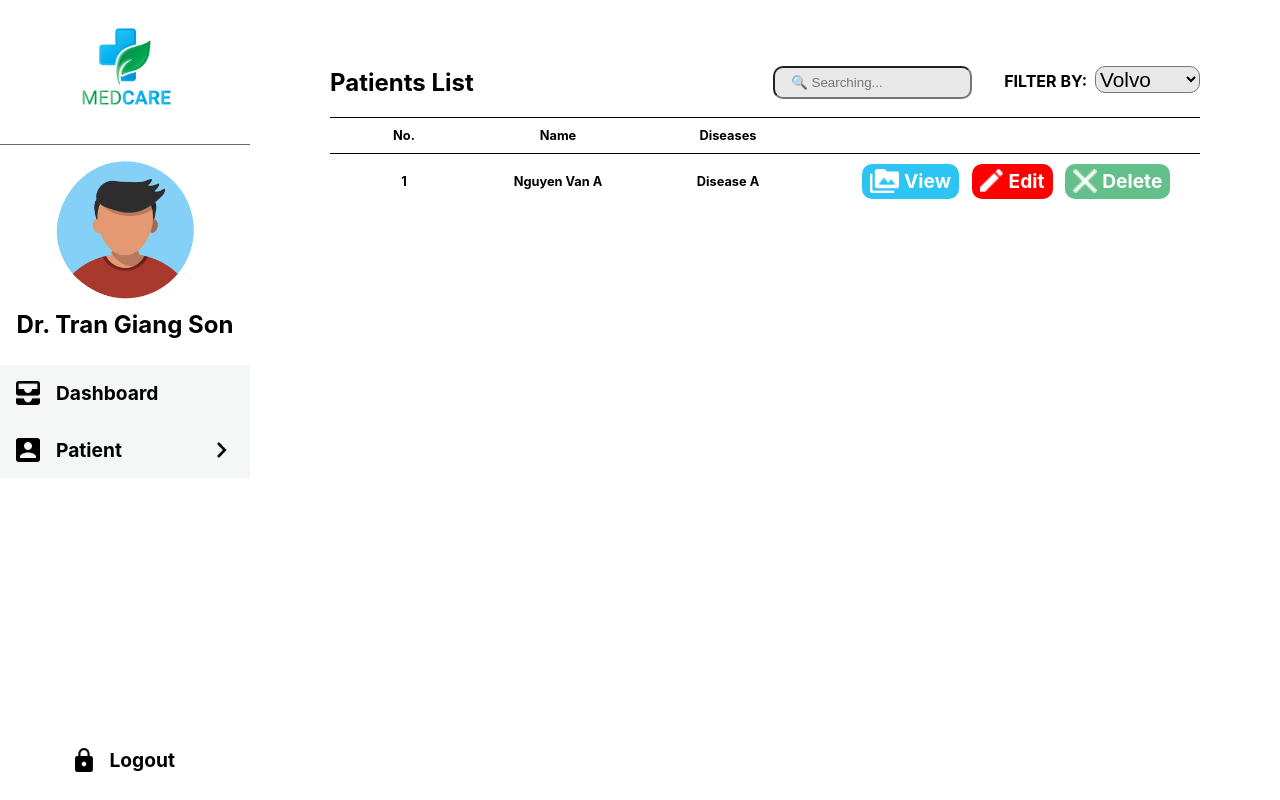
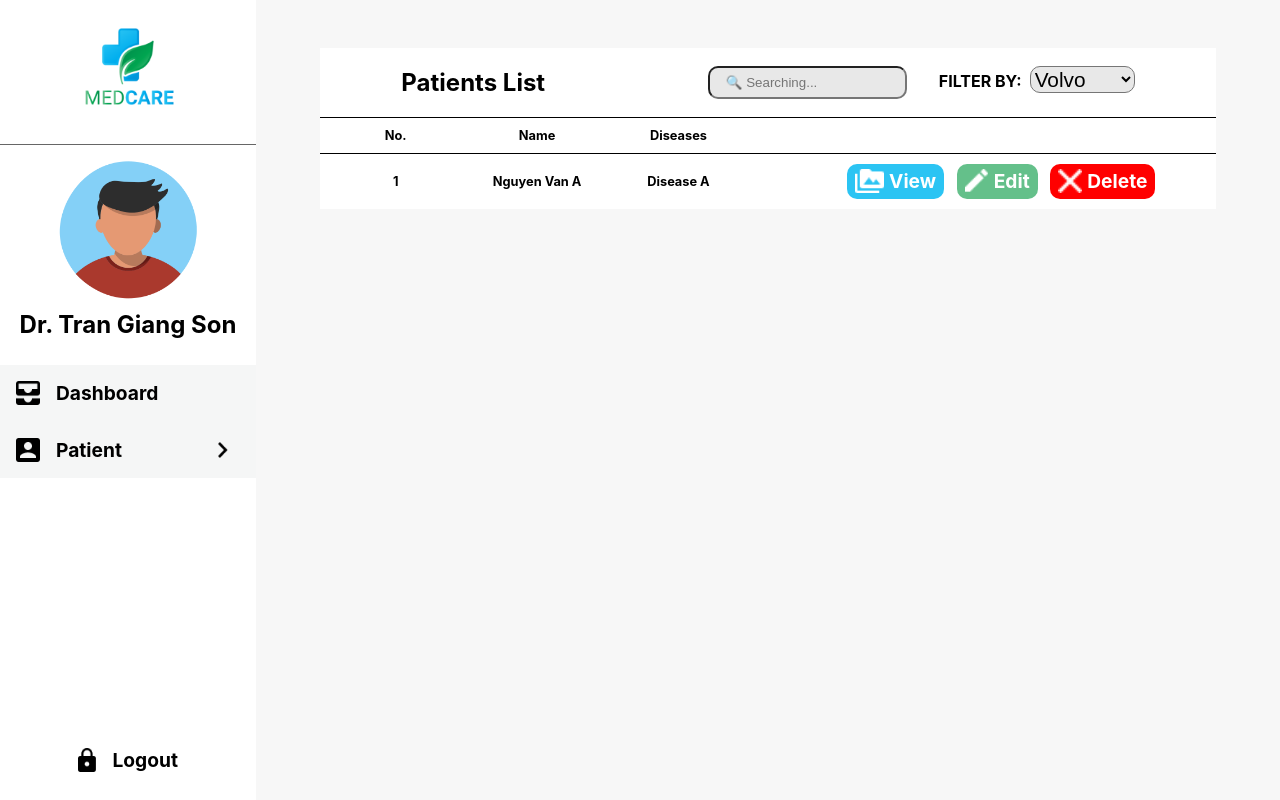
Before and after one commit to oturkeybeoo/USTH-Clinic-Ultrasound-Image-Management, a React (Create React App) app in the folder frontend/: page /patient-list in a window 1280 px wide. Built offline with nearby package versions, Linux system fonts and the light colour scheme.

Commit message:
modify size a bit and done Delete popup

```diff
--- a/frontend/src/components/Doctor/CreateNewCase.js
+++ b/frontend/src/components/Doctor/CreateNewCase.js
@@ -193,10 +193,10 @@ export default CreateNewCase;
 const CreateNewContainer = styled.div`
   position: relative;
   top: 0;
-  left: 15.625rem;
+  left: 20%;
   background-color: #f7f7f7;
-  width: calc(100vw - 15.625rem);
-  height: 100vh;
+  width: calc(100% - 20%);
+  height: 100%;
   display: flex;
   justify-content: space-evenly;
   font-size: 1rem;
--- a/frontend/src/components/Doctor/Navbar.js
+++ b/frontend/src/components/Doctor/Navbar.js
@@ -77,13 +77,14 @@ export class Navbar extends Component {
 
 export default Navbar;
 const LeftNavbar = styled.div`
-  width: 15.625rem;
+  width: 20%;
   height: 100vh;
   display: flex;
   flex-direction: column;
   position: fixed;
   left: 0;
   top: 0;
+  background-color: white;
   .logo-care {
     display: flex;
     justify-content: center;
--- a/frontend/src/components/Doctor/PatientList.js
+++ b/frontend/src/components/Doctor/PatientList.js
@@ -1,15 +1,20 @@
 import React, { Component } from "react";
 import styled from "styled-components";
 import PatientRecord from "./PatientRecord";
-
 const data = {
-    no: "1",
-    name: "Nguyen Van A",
-    diseaes: "Disease A",
-}
+  no: "1",
+  name: "Nguyen Van A",
+  diseaes: "Disease A",
+};
 
 export class PatientList extends Component {
+  constructor(props) {
+    super(props);
 
+    this.state = {
+      deletePopup: false,
+    };
+  }
 
   render() {
     return (
@@ -37,7 +42,8 @@ export class PatientList extends Component {
         <PatientRecord record={data} />
 
         {/* Try passing empty data */}
-        <PatientRecord record=""/>
+        <PatientRecord record="" />
+
       </Patientcontainer>
     );
   }
@@ -47,14 +53,17 @@ export default PatientList;
 const Patientcontainer = styled.div`
   position: relative;
   top: 0;
-  left: 15.625rem;
-  width: calc(100vw - 25.625rem);
-  padding: 3rem 5rem;
+  left: 20%;
+  width: calc(100vw - 30%);
+  height: 100%;
+  padding: 3rem 4rem;
+  background-color: #f7f7f7;
   .header-patients-list {
     display: flex;
-    justify-content: space-between;
+    justify-content: space-around;
     align-items: center;
     border-bottom: solid 1px black;
+    background-color: white;
     h2 {
     }
     label {
@@ -79,7 +88,8 @@ const Patientcontainer = styled.div`
   .title-grid-container {
     display: grid;
     grid-gap: 10px;
-    grid-template-columns: 8rem 10rem 10rem 24rem;
+    background-color: white;
+    grid-template-columns: 15% 15% 15% 55%;
     padding: 10px;
     border-bottom: solid 1px black;
     .title-grid-item {
--- a/frontend/src/components/Doctor/PatientRecord.js
+++ b/frontend/src/components/Doctor/PatientRecord.js
@@ -8,18 +8,33 @@ export class PatientRecord extends Component {
   constructor(props) {
     super(props);
 
-    this.state = {};
+    this.state = {
+      deletePopup: false,
+    };
+    this.onOpenPopup = this.onOpenPopup.bind(this);
+    this.onClosePopup = this.onClosePopup.bind(this);
+    this.onDeleteRecord = this.onDeleteRecord.bind(this);
   }
-
+  onOpenPopup(e) {
+    this.setState({
+      deletePopup: true,
+    })
+  }
+  onClosePopup(e) {
+    this.setState({
+      deletePopup: false,
+    });
+  }
+  onDeleteRecord(e) {
+    this.onClosePopup();
+  }
   render() {
-    if( this.props.record !== "") {
+    if (this.props.record !== "") {
       return (
         <PatientGridContainer>
           <div class="record-grid-item item1">{this.props.record.no}</div>
           <div class="record-grid-item item2">{this.props.record.name}</div>
-              <div class="record-grid-item item3">
-                {this.props.record.diseaes}
-              </div>
+          <div class="record-grid-item item3">{this.props.record.diseaes}</div>
           <div class="record-grid-item item4">
             <div className="view-record">
               <img src={viewIcon} alt="View" />
@@ -29,9 +44,33 @@ export class PatientRecord extends Component {
               <img src={editIcon} alt="Edit" />
               <h2> Edit </h2>
             </div>
-                <div className="delete-record">
+            <div className="delete-record" onClick={this.onOpenPopup}>
               <img src={deleteIcon} alt="Delete" />
               <h2> Delete </h2>
+            </div>
+          </div>
+          <div
+            className={
+              this.state.deletePopup
+                ? "delete-popup-show"
+                : "delete-popup-hidden"
+            }
+          >
+            <div className="pop-up">
+              <div className="pop-up-header">
+                <h2>Are you sure?</h2>
+                <img
+                  src={deleteIcon}
+                  alt="Cancel"
+                  onClick={this.onClosePopup}
+                />
+              </div>
+              <div className="delete-popup-section">
+                <div className="delete-popup-btn" onClick={this.onDeleteRecord}>
+                  <img src={deleteIcon} alt="Delete" />
+                  <h2>Delete</h2>
+                </div>
+              </div>
             </div>
           </div>
         </PatientGridContainer>
@@ -46,8 +85,9 @@ export default PatientRecord;
 const PatientGridContainer = styled.div`
   display: grid;
   grid-gap: 10px;
-  grid-template-columns: 8rem 10rem 10rem 24rem;
+  grid-template-columns: 15% 15% 15% 55%;
   padding: 10px;
+  background-color: white;
   .record-grid-item {
     text-align: center;
     font-size: 0.8rem;
@@ -68,13 +108,13 @@ const PatientGridContainer = styled.div`
       padding: 0 0.5rem;
     }
     .edit-record {
-      background-color: #ff0000;
+      background-color: #64c08a;
       border-radius: 10px;
       line-height: 0.2rem;
       padding: 0 0.5rem;
     }
     .delete-record {
-      background-color: #64c08a;
+      background-color: #ff0000;
       border-radius: 10px;
       line-height: 0.2rem;
       padding: 0 0.5rem;
@@ -97,4 +137,67 @@ const PatientGridContainer = styled.div`
       transition: 0.3s ease-in-out;
     }
   }
+  .delete-popup-show {
+    position: fixed;
+    top: 0;
+    left: 0;
+    width: 100%;
+    height: 100%;
+    background-color: rgba(122, 119, 119, 0.9);
+    display: flex;
+    justify-content: center;
+    align-items: center;
+    .pop-up {
+      background-color: white;
+      border-radius: 10px;
+      width: 25%;
+      height: 20%;
+      .pop-up-header {
+        border-bottom: solid black 1px;
+        display: flex;
+        justify-content: space-around;
+        align-items: center;
+        img {
+          background-color: black;
+          height: 1.2rem;
+        }
+        img:hover {
+          cursor: pointer;
+          opacity: 0.8;
+        }
+      }
+      .delete-popup-section {
+        display: flex;
+        justify-content: center;
+        .delete-popup-btn {
+          background-color: red;
+          margin-top: 1rem;
+        }
+        div {
+          display: flex;
+          justify-content: center;
+          align-items: center;
+          line-height: 0.2rem;
+          padding: 0 0.4rem;
+          border-radius: 10%;
+          font-size: 0.7rem;
+          img {
+            color: white;
+            height: 1.5rem;
+            margin-right: 0.3rem;
+          }
+          h2 {
+            color: white;
+          }
+        }
+        div:hover {
+          opacity: 0.8;
+          cursor: pointer;
+        }
+      }
+    }
+  }
+  .delete-popup-hidden {
+    display: none;
+  }
 `;
--- a/frontend/src/index.css
+++ b/frontend/src/index.css
@@ -5,6 +5,7 @@ body {
     sans-serif;
   -webkit-font-smoothing: antialiased;
   -moz-osx-font-smoothing: grayscale;
+  background-color: #f7f7f7;
 }
 
 code {
```
Lines whose indentation alone changed are shown as unchanged.
